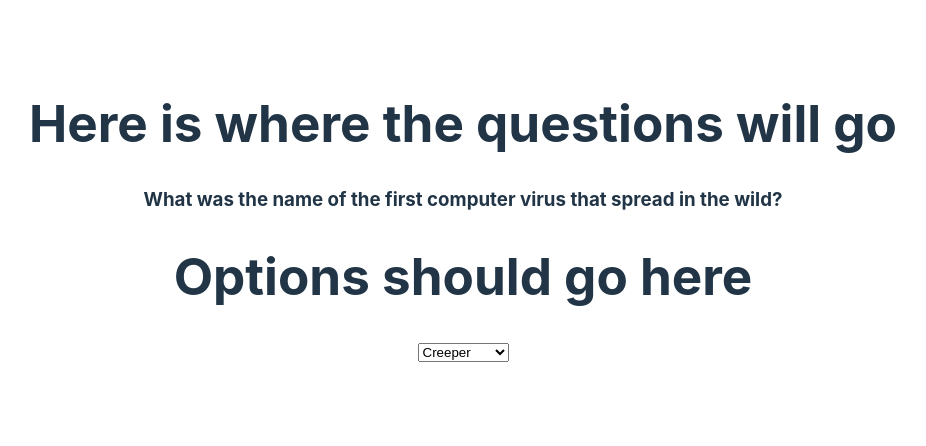
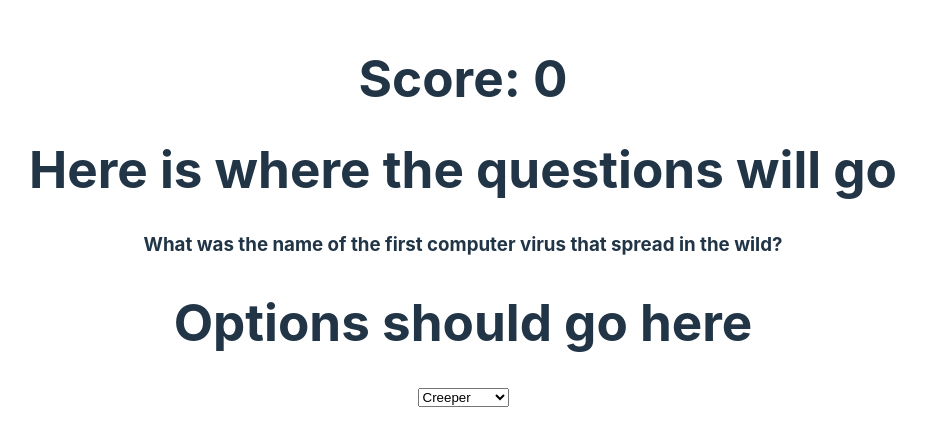
Before and after one commit to xiaowuuu/interactive_quiz, a React (Vite) app: page / in a window 1280 px wide. Shown: the part 188-634 px from the top of the page, without its empty margins (177-1103 px from the left). Built offline with nearby package versions, Linux system fonts and the light colour scheme.

Commit message:
the score is displaying

```diff
--- a/src/containers/QuizContainer.jsx
+++ b/src/containers/QuizContainer.jsx
@@ -38,6 +38,7 @@ function QuizContainer() {
   };
   return (
     <>
+      <h1>Score: {score}</h1>
       <Question
         question={question}
         options={options}
```
